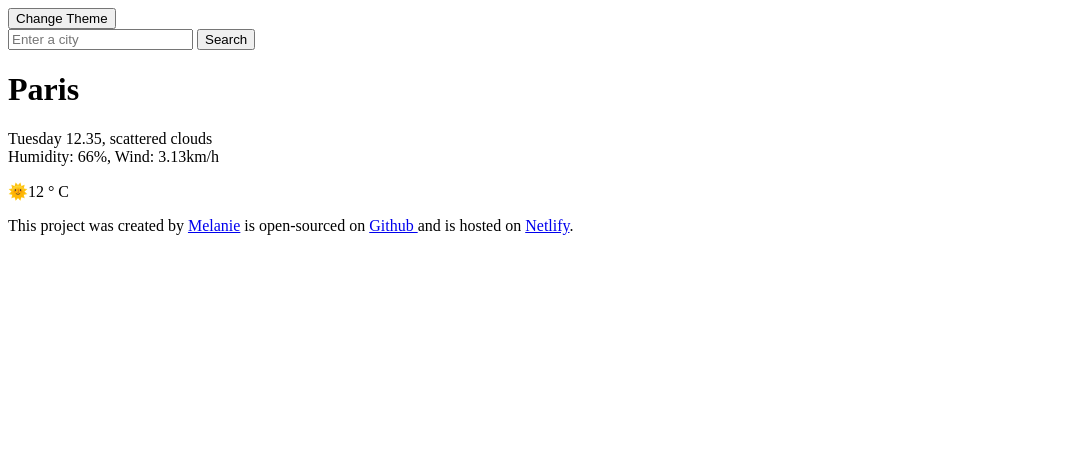
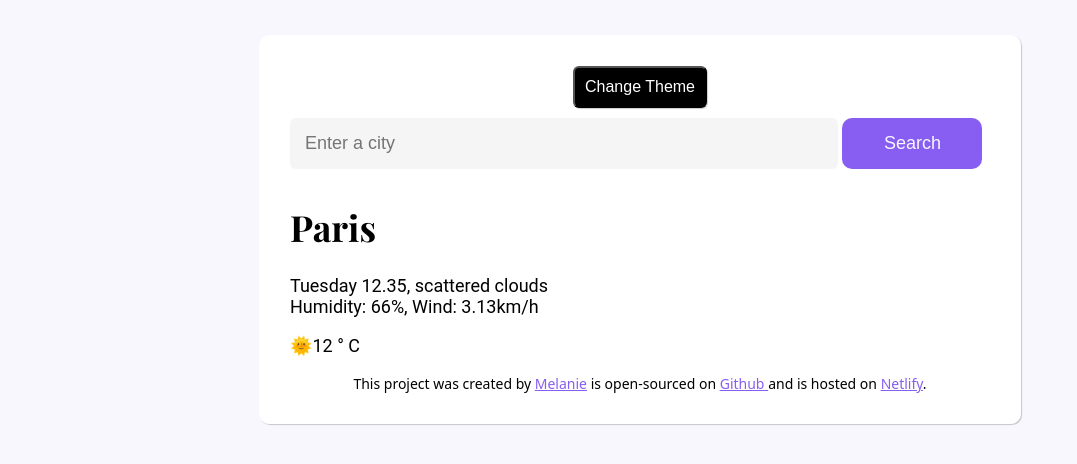
Before and after one commit to not-zendaya/Weather-App, a plain HTML site: page index.html in a window 1280 px wide. Shown: the whole page, without its empty margins (0-1077 px from the left). Drawn offline with nearby package versions, Linux system fonts and the light colour scheme; a web font is replaced by a local one.

Commit message:
added the css styling

```diff
--- a/index.html
+++ b/index.html
@@ -5,14 +5,31 @@
     <meta name="viewport" content="width=device-width, initial-scale=1.0" />
     <title>My Weather App</title>
     <link rel="stylesheet" href="src/style.css" />
+    <link rel="preconnect" href="https://fonts.googleapis.com" />
+    <link rel="preconnect" href="https://fonts.gstatic.com" crossorigin />
+    <link
+      href="https://fonts.googleapis.com/css2?family=Sofadi+One&display=swap"
+      rel="stylesheet"
+    />
+    <link rel="preconnect" href="https://fonts.googleapis.com" />
+    <link rel="preconnect" href="https://fonts.gstatic.com" crossorigin />
+    <link
+      href="https://fonts.googleapis.com/css2?family=Playfair+Display:ital,wght@0,400..900;1,400..900&display=swap"
+      rel="stylesheet"
+    />
   </head>
   <body>
     <div class="container">
       <header>
-        <button>Change Theme</button>
+        <button class="theme-button">Change Theme</button>
         <form>
-          <input type="text" placeholder="Enter a city" required />
-          <input type="submit" value="Search" />
+          <input
+            type="text"
+            placeholder="Enter a city"
+            id="search-input"
+            required
+          />
+          <input type="submit" value="Search" id="search-input-button" />
         </form>
       </header>
       <main>
--- a/src/style.css
+++ b/src/style.css
@@ -0,0 +1,61 @@
+body {
+  background: #f9f7fe;
+  font-family: "Roboto", sans-serif;
+}
+.container {
+  width: 700px;
+  max-width: 100%;
+  background: white;
+  margin: 35px auto;
+  padding: 30px 30px;
+  font-size: 18px;
+  border: 1px solid white;
+  border-radius: 10px;
+  box-shadow: 1px 1px 1px rgba(0, 0, 0, 0.2);
+}
+.theme-button {
+  display: block;
+  margin: 0 auto;
+  padding: 10px;
+  background: #000000;
+  color: white;
+  border-radius: 6px;
+  font-size: 16px;
+  box-shadow: 1px 1px 1px rgba(0, 0, 0, 0.2);
+  transition: all 200ms ease-in-out;
+}
+.theme-button:hover {
+  color: #000000;
+  background: white;
+  cursor: pointer;
+}
+#search-input {
+  background: whitesmoke;
+  border-radius: 6px;
+  border: none;
+  width: 74%;
+  margin: 10px auto;
+  padding: 15px;
+  font-size: 18px;
+}
+#search-input-button {
+  background: #885df1;
+  color: #f9f7fe;
+  font-size: 18px;
+  border-radius: 10px;
+  width: 20%;
+  margin: 10px auto;
+  padding: 15px;
+  border: none;
+}
+h1 {
+  font-family: "Playfair Display", serif;
+}
+a {
+  color: #885df1;
+}
+footer {
+  font-family: "Sofadi One", system-ui;
+  text-align: center;
+  font-size: 14px;
+}
```
